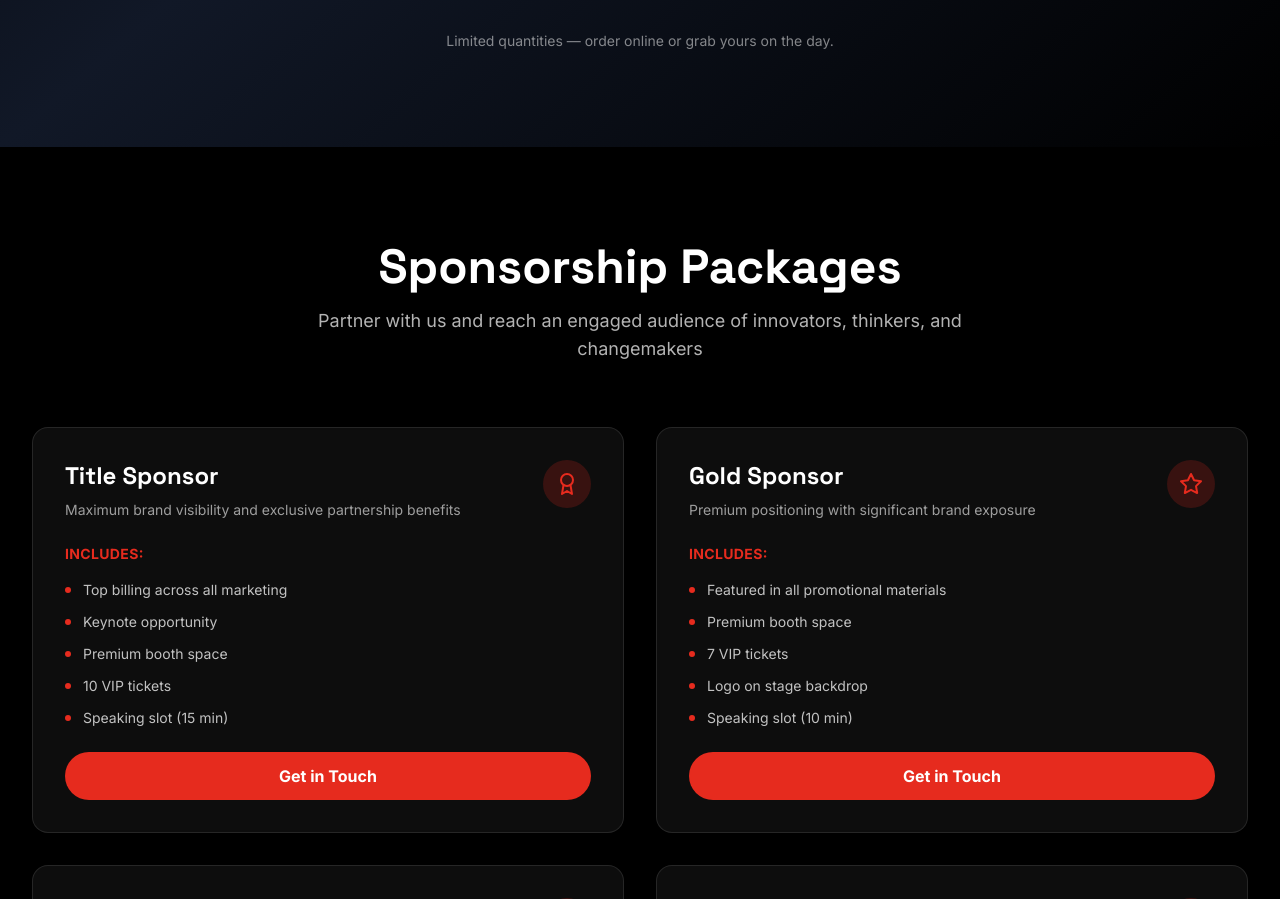
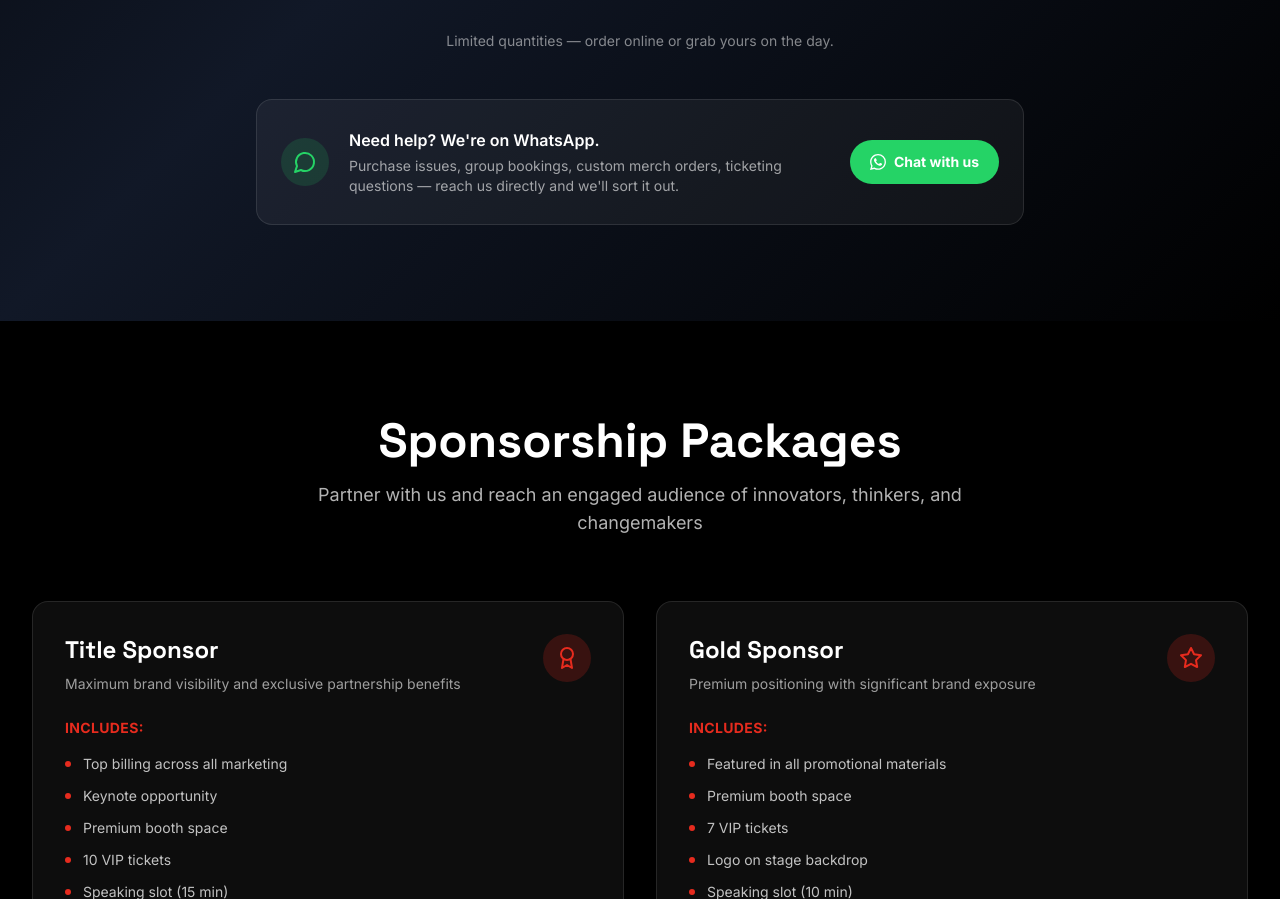
Before and after one commit to danielishakutv/tedxyola-website, a React (Vite) app: page /tickets in a window 1280 px wide. Shown: the part 2647-3546 px from the top of the page. Built offline with nearby package versions, Linux system fonts and the light colour scheme.

Commit message:
Add WhatsApp support strip below merch section on tickets page

```diff
--- a/src/pages/TicketsPage.tsx
+++ b/src/pages/TicketsPage.tsx
@@ -1,5 +1,5 @@
 import { motion, AnimatePresence } from 'framer-motion';
-import { Check, Star, Zap, Award, Target, Flame, ShoppingBag } from 'lucide-react';
+import { Check, Star, Zap, Award, Target, Flame, ShoppingBag, MessageCircle } from 'lucide-react';
 import { Section } from '@/components/common/Section';
 import { siteConfig } from '@/content/siteConfig';
 import { useState } from 'react';
@@ -362,6 +362,38 @@
         >
           Limited quantities — order online or grab yours on the day.
         </motion.p>
+
+        {/* WhatsApp support strip */}
+        <motion.div
+          initial={{ opacity: 0, y: 16 }}
+          whileInView={{ opacity: 1, y: 0 }}
+          viewport={{ once: true }}
+          transition={{ duration: 0.6, delay: 0.5 }}
+          className="mt-12 bg-white/5 border border-white/10 rounded-2xl px-6 py-7 flex flex-col sm:flex-row items-center gap-5 max-w-3xl mx-auto"
+        >
+          <div className="flex-shrink-0 w-12 h-12 rounded-full bg-[#25D366]/15 flex items-center justify-center">
+            <MessageCircle className="w-6 h-6 text-[#25D366]" />
+          </div>
+          <div className="text-center sm:text-left flex-1">
+            <p className="text-white font-semibold text-base">Need help? We're on WhatsApp.</p>
+            <p className="text-white/60 text-sm mt-1">
+              Purchase issues, group bookings, custom merch orders, ticketing questions — reach us directly and we'll sort it out.
+            </p>
+          </div>
+          <div className="flex flex-col sm:flex-row gap-3 flex-shrink-0">
+            <a
+              href="https://wa.me/2348140604326?text=Hello%20TEDxYola!%20I%20have%20a%20ticketing%20enquiry."
+              target="_blank"
+              rel="noopener noreferrer"
+              className="inline-flex items-center justify-center gap-2 px-5 py-3 bg-[#25D366] hover:bg-[#1ebe5d] text-white font-bold rounded-full transition-all hover:scale-105 active:scale-95 text-sm whitespace-nowrap"
+            >
+              <svg viewBox="0 0 24 24" fill="currentColor" className="w-4 h-4" aria-hidden>
+                <path d="M.057 24l1.687-6.163a11.867 11.867 0 01-1.587-5.946C.16 5.335 5.495 0 12.05 0a11.817 11.817 0 018.413 3.488 11.824 11.824 0 013.48 8.414c-.003 6.557-5.338 11.892-11.893 11.892a11.9 11.9 0 01-5.688-1.448L.057 24zm6.597-3.807c1.676.995 3.276 1.591 5.392 1.592 5.448 0 9.886-4.434 9.889-9.885.002-5.462-4.415-9.89-9.881-9.892-5.452 0-9.887 4.434-9.889 9.884-.001 2.225.651 3.891 1.746 5.634l-.999 3.648 3.742-.981zm11.387-5.464c-.074-.124-.272-.198-.57-.347-.297-.149-1.758-.868-2.031-.967-.272-.099-.47-.149-.669.149-.198.297-.768.967-.941 1.165-.173.198-.347.223-.644.074-.297-.149-1.255-.462-2.39-1.475-.883-.788-1.48-1.761-1.653-2.059-.173-.297-.018-.458.13-.606.134-.133.297-.347.446-.521.151-.172.2-.296.3-.495.099-.198.05-.372-.025-.521-.075-.148-.669-1.611-.916-2.206-.242-.579-.487-.501-.669-.51l-.57-.01c-.198 0-.52.074-.792.372s-1.04 1.016-1.04 2.479 1.065 2.876 1.213 3.074c.149.198 2.095 3.2 5.076 4.487.709.306 1.263.489 1.694.626.712.226 1.36.194 1.872.118.571-.085 1.758-.719 2.006-1.413.247-.694.247-1.289.173-1.413z" />
+              </svg>
+              Chat with us
+            </a>
+          </div>
+        </motion.div>
       </Section>
 
       {/* Sponsor Section */}
```
